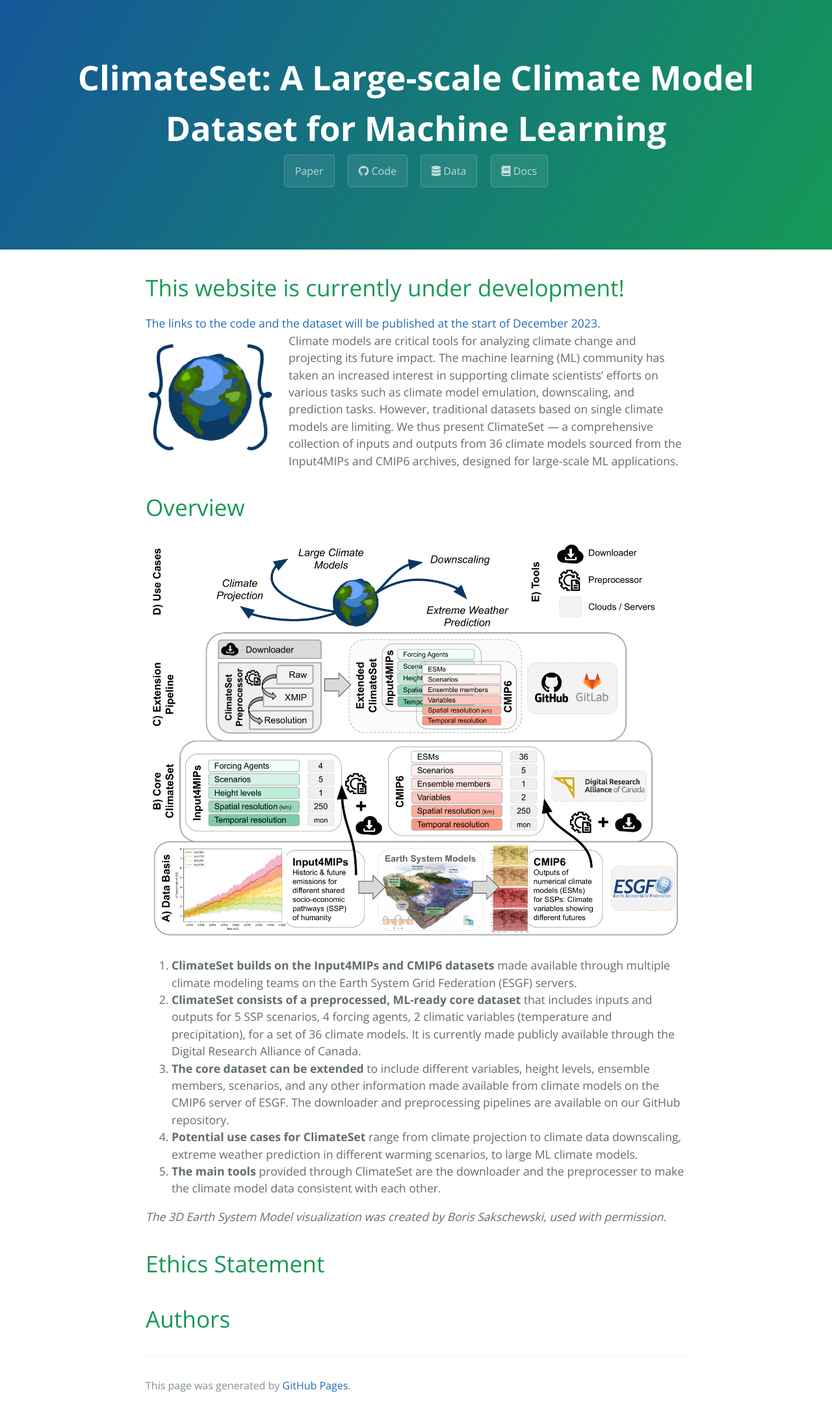
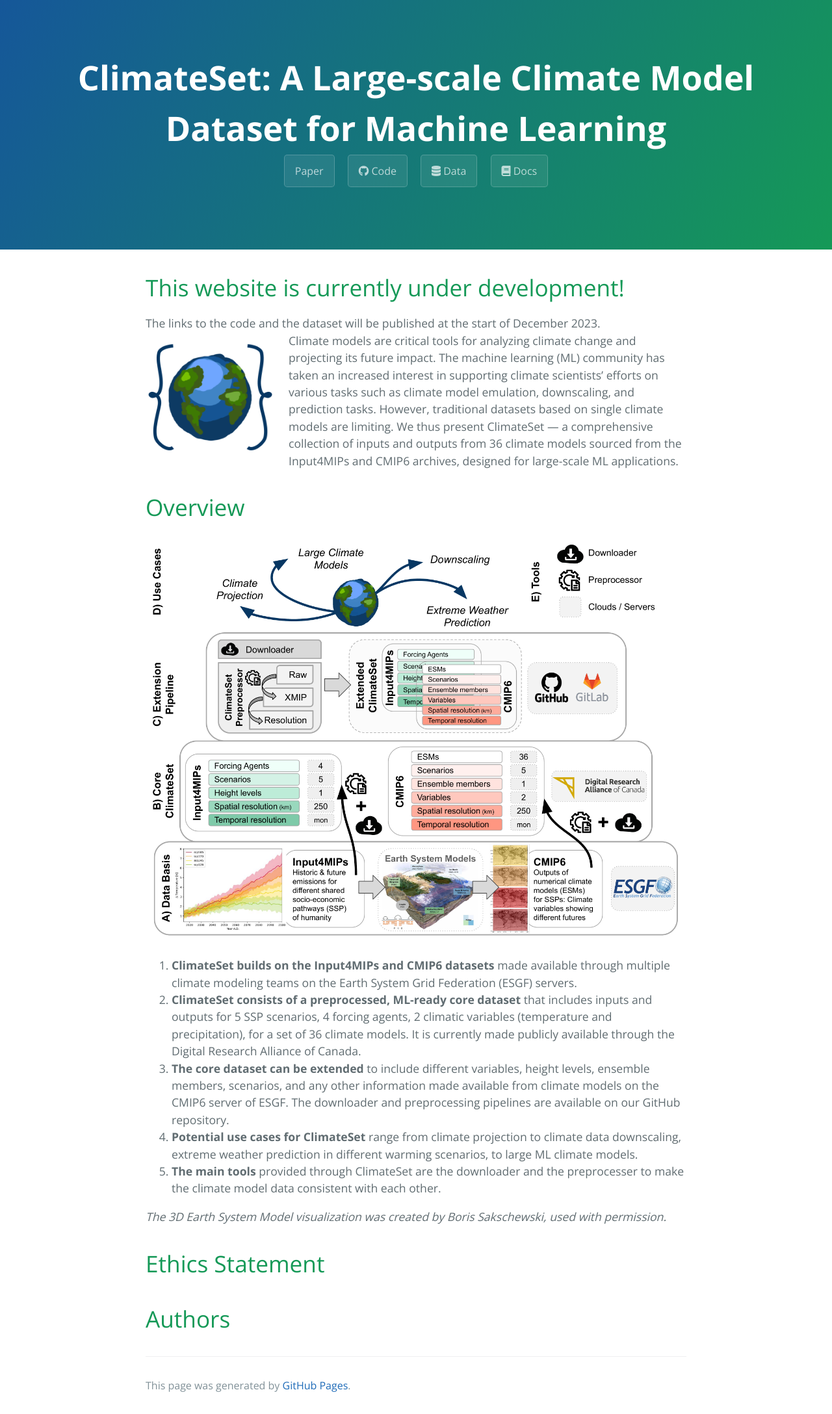
Before and after one commit to climateset/climateset.github.io, a Jekyll site: the page built from index.md, in a window 1280 px wide. Shown: the whole page at 65% size. Built offline with Jekyll 4.4.1, drawn with Linux system fonts in a browser that asks for light colours; nearby versions of some CDN libraries; a style sheet for code colours, icons or effects is not loaded.

```diff
--- a/index.md
+++ b/index.md
@@ -4,7 +4,7 @@ layout: default
 
 <h1>This website is currently under development!</h1>
 <div>
-    <a>The links to the code and the dataset will be published at the start of December 2023.</a>
+    The links to the code and the dataset will be published at the start of December 2023.<br />
 </div>
 
 <div style="display: flex; align-items: flex-start;">
```
